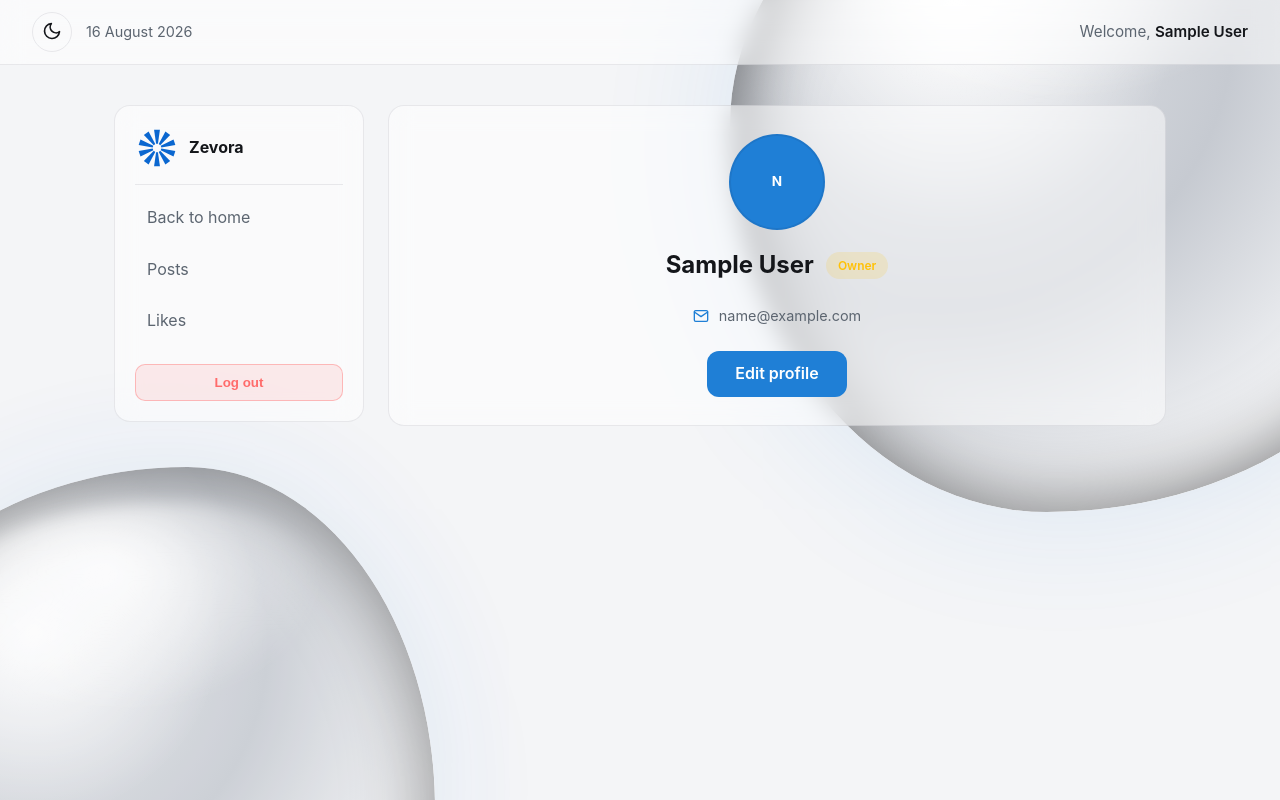
After one commit to zarrush/django-blog, a Django app: page /en/accounts/panel/ in a window 1280 px wide. The commit adds this page. Run offline with Django 4.2, Linux system fonts and the light colour scheme; the visitor is signed in with stand-in values (Sample User, id 1); parts of the project's set-up code (start-up, migrations or seed data) failed here and were passed over.

Commit message:
feat(accounts): user panel & profile edit

```diff
--- /dev/null
+++ b/accounts/templates/accounts/includes/panel_header.html
@@ -0,0 +1,11 @@
+{% load i18n %}
+<header class="panel-header">
+  <div class="panel-header-group">
+    <button id="theme-toggle" class="icon-btn" type="button" aria-label="Toggle theme">
+      <span class="icon-moon"><svg class="icon" viewBox="0 0 24 24"><path d="M21 12.79A9 9 0 1 1 11.21 3 7 7 0 0 0 21 12.79z"/></svg></span>
+      <span class="icon-sun"><svg class="icon" viewBox="0 0 24 24"><circle cx="12" cy="12" r="5"/><line x1="12" y1="1" x2="12" y2="3"/><line x1="12" y1="21" x2="12" y2="23"/><line x1="4.22" y1="4.22" x2="5.64" y2="5.64"/><line x1="18.36" y1="18.36" x2="19.78" y2="19.78"/><line x1="1" y1="12" x2="3" y2="12"/><line x1="21" y1="12" x2="23" y2="12"/><line x1="4.22" y1="19.78" x2="5.64" y2="18.36"/><line x1="18.36" y1="4.22" x2="19.78" y2="5.64"/></svg></span>
+    </button>
+    <span class="panel-date">{{ date_str }}</span>
+  </div>
+  <p class="panel-welcome">{% trans "Welcome" %}, <span>{{ user.display_name }}</span></p>
+</header>
--- /dev/null
+++ b/accounts/templates/accounts/panel.html
@@ -0,0 +1,113 @@
+{% extends "blog/base.html" %}
+{% load static i18n %}
+
+{% block header %}{% include "accounts/includes/panel_header.html" %}{% endblock %}
+{% block footer %}{% endblock %}
+
+{% block content %}
+<div class="panel-layout">
+
+  <aside class="panel-sidebar">
+    <a class="panel-brand" href="{% url 'pages:home' %}">
+      <img src="{% static 'images/logo.svg' %}" alt="" class="brand-logo">
+      <span>Zevora</span>
+    </a>
+    <nav class="panel-nav">
+      <a class="panel-link" href="{% url 'pages:home' %}">{% trans "Back to home" %}</a>
+      {% if user.is_staff %}
+        <a class="panel-link {% if tab == 'posts' %}active{% endif %}" href="?tab=posts">{% trans "Posts" %}</a>
+      {% else %}
+        <a class="panel-link {% if tab == 'comments' %}active{% endif %}" href="?tab=comments">{% trans "Comments" %}</a>
+      {% endif %}
+      <a class="panel-link {% if tab == 'likes' %}active{% endif %}" href="?tab=likes">{% trans "Likes" %}</a>
+      <form method="post" action="{% url 'accounts:logout' %}" class="panel-logout-form">
+        {% csrf_token %}
+        <button type="submit" class="panel-logout">{% trans "Log out" %}</button>
+      </form>
+    </nav>
+  </aside>
+
+  <main class="panel-main">
+    <section class="glass-card profile-card">
+      {% if user.profile.avatar %}
+        <img class="profile-avatar" src="{{ user.profile.avatar.url }}" alt="">
+      {% else %}
+        <span class="profile-avatar avatar-fallback">{{ user.email|first|upper }}</span>
+      {% endif %}
+
+      <div class="profile-idline">
+        <h2>{{ user.display_name }}</h2>
+        {% if user.role == "owner" %}
+          <span class="role-badge role-owner">{% trans "Owner" %}</span>
+        {% elif user.role == "author" %}
+          <span class="role-badge role-author">{% trans "Author" %}</span>
+        {% else %}
+          <span class="role-badge role-member">{% trans "Member" %}</span>
+        {% endif %}
+      </div>
+
+      {% if user.profile.bio %}
+        <p class="profile-bio">{{ user.profile.bio|linebreaksbr }}</p>
+      {% endif %}
+
+      <div class="profile-socials">
+        <div class="social-line">
+          <svg class="icon icon--sm" viewBox="0 0 24 24"><rect x="2" y="4" width="20" height="16" rx="2"/><polyline points="22,6 12,13 2,6"/></svg>
+          <span>{{ user.email }}</span>
+        </div>
+        {% if user.is_staff %}
+          {% if user.profile.instagram %}<div class="social-line"><span>Instagram</span><span>{{ user.profile.instagram }}</span></div>{% endif %}
+          {% if user.profile.twitter %}<div class="social-line"><span>X / Twitter</span><span>{{ user.profile.twitter }}</span></div>{% endif %}
+          {% if user.profile.facebook %}<div class="social-line"><span>Facebook</span><span>{{ user.profile.facebook }}</span></div>{% endif %}
+          {% if user.profile.website %}<div class="social-line"><span>Website</span><span>{{ user.profile.website }}</span></div>{% endif %}
+        {% endif %}
+      </div>
+
+      <a href="{% url 'accounts:profile_edit' %}" class="btn-auth panel-edit-btn">{% trans "Edit profile" %}</a>
+    </section>
+
+    {% if tab == "posts" and user.is_staff %}
+      <section class="glass-card panel-list">
+        <h3>{% trans "My posts" %}</h3>
+        {% for p in my_posts %}
+          <a class="panel-row" href="{{ p.get_absolute_url }}">
+            <span>{{ p.title }}</span>
+            <span class="row-meta">{{ p.get_status_display }} · {{ p.publish|date:"M d, Y" }}</span>
+          </a>
+        {% empty %}
+          <p class="empty">{% trans "No posts yet." %}</p>
+        {% endfor %}
+      </section>
+    {% endif %}
+
+    {% if tab == "comments" and not user.is_staff %}
+      <section class="glass-card panel-list">
+        <h3>{% trans "My comments" %}</h3>
+        {% for c in my_comments %}
+          <div class="panel-row">
+            <span>{{ c.body|truncatewords:20 }}</span>
+            <a class="row-meta" href="{{ c.post.get_absolute_url }}">{{ c.post.title }}</a>
+          </div>
+        {% empty %}
+          <p class="empty">{% trans "No comments yet." %}</p>
+        {% endfor %}
+      </section>
+    {% endif %}
+
+    {% if tab == "likes" %}
+      <section class="glass-card panel-list">
+        <h3>{% trans "Liked posts" %}</h3>
+        {% for like in liked %}
+          <a class="panel-row" href="{{ like.post.get_absolute_url }}">
+            <span>{{ like.post.title }}</span>
+            <span class="row-meta">{{ like.created|date:"M d, Y" }}</span>
+          </a>
+        {% empty %}
+          <p class="empty">{% trans "No likes yet." %}</p>
+        {% endfor %}
+      </section>
+    {% endif %}
+  </main>
+
+</div>
+{% endblock %}
--- a/accounts/urls.py
+++ b/accounts/urls.py
@@ -13,4 +13,6 @@ urlpatterns = [
     path("password-reset/done/", auth_views.PasswordResetDoneView.as_view(template_name="accounts/password_reset_done.html"), name="password_reset_done"),
     path("password-reset/confirm/<uidb64>/<token>/", auth_views.PasswordResetConfirmView.as_view(template_name="accounts/password_reset_confirm.html"), name="password_reset_confirm"),
     path("password-reset/complete/", auth_views.PasswordResetCompleteView.as_view(template_name="accounts/password_reset_complete.html"), name="password_reset_complete"),
+    path("panel/", views.user_panel, name="panel"),
+    path("panel/edit/", views.profile_edit, name="profile_edit"),
 ]
--- a/accounts/views.py
+++ b/accounts/views.py
@@ -104,3 +104,57 @@ def _send_confirmation_email(request, user):
         [user.email],
         html_message=html_message,
     )
+from datetime import date
+import jdatetime
+from blog.models import Comment, Like
+from .forms import ProfileEditForm
+
+
+def _panel_context(request):
+    """Shared panel header data: Jalali date for fa, Gregorian otherwise."""
+    today = date.today()
+    if request.LANGUAGE_CODE.startswith("fa"):
+        jd = jdatetime.date.fromgregorian(date=today)
+        date_str = jd.strftime("%d %B %Y")
+    else:
+        date_str = today.strftime("%d %B %Y")
+    return {"date_str": date_str}
+
+
+@login_required
+def user_panel(request):
+    """User panel: profile card + posts/comments/likes tabs."""
+    context = _panel_context(request)
+    context["tab"] = request.GET.get("tab", "profile")
+    user = request.user
+    if user.is_staff:
+        context["my_posts"] = user.blog_posts.all()
+    else:
+        context["my_comments"] = Comment.objects.filter(email__iexact=user.email, active=True)
+    context["liked"] = Like.objects.filter(user=user).select_related("post")
+    return render(request, "accounts/panel.html", context)
+
+
+@login_required
+def profile_edit(request):
+    """Edit profile page."""
+    profile = request.user.profile
+    if request.method == "POST":
+        form = ProfileEditForm(request.POST, request.FILES, instance=profile)
+        if form.is_valid():
+            form.save()
+            messages.success(request, _("Profile updated."))
+            return redirect("accounts:panel")
+    else:
+        form = ProfileEditForm(
+            instance=profile,
+            initial={
+                "first_name": request.user.first_name,
+                "last_name": request.user.last_name,
+                "username": request.user.username,
+                "email": request.user.email,
+            },
+        )
+    context = _panel_context(request)
+    context["form"] = form
+    return render(request, "accounts/profile_edit.html", context)
--- a/blog/static/css/main.css
+++ b/blog/static/css/main.css
@@ -11,3 +11,4 @@
 @import "layout.css";
 @import "pages.css";
 @import "auth.css";
+@import "panel.css";
--- /dev/null
+++ b/blog/static/css/panel.css
@@ -0,0 +1,135 @@
+/*
+  panel.css — User panel & profile edit pages.
+*/
+
+/* Panel header */
+.panel-header {
+  position: sticky; top: 0; z-index: 50;
+  display: flex; align-items: center; justify-content: space-between;
+  padding: 12px 32px;
+  background: var(--glass);
+  border-bottom: 1px solid var(--glass-border);
+  backdrop-filter: blur(var(--glass-blur));
+  -webkit-backdrop-filter: blur(var(--glass-blur));
+}
+.panel-header-group { display: flex; align-items: center; gap: 14px; }
+.panel-date { color: var(--muted); font-size: .9rem; }
+.panel-welcome { color: var(--muted); font-size: .95rem; }
+.panel-welcome span { color: var(--text); font-weight: 600; }
+
+/* Layout */
+.panel-layout {
+  max-width: 1100px;
+  margin: 40px auto;
+  padding: 0 24px;
+  display: grid;
+  grid-template-columns: 250px 1fr;
+  gap: 24px;
+  align-items: start;
+}
+
+/* Sidebar */
+.panel-sidebar {
+  background: var(--glass);
+  border: 1px solid var(--glass-border);
+  border-radius: 16px;
+  padding: 20px;
+  backdrop-filter: blur(var(--glass-blur));
+  -webkit-backdrop-filter: blur(var(--glass-blur));
+  position: sticky;
+  top: 76px;
+}
+.panel-nav { display: flex; flex-direction: column; gap: 6px; }
+.panel-brand {
+  display: flex; align-items: center; gap: 10px;
+  color: var(--text); font-weight: 700; text-decoration: none;
+  padding-bottom: 14px; margin-bottom: 10px;
+  border-bottom: 1px solid var(--glass-border);
+}
+.panel-link { padding: 10px 12px; border-radius: 10px; color: var(--muted); text-decoration: none; transition: .2s; }
+.panel-link:hover { color: var(--text); background: rgba(255, 255, 255, .06); }
+.panel-link.active { color: var(--text); background: rgba(255, 255, 255, .08); }
+.panel-logout-form { margin-top: 14px; }
+.panel-logout {
+  width: 100%; padding: 10px; border-radius: 10px;
+  border: 1px solid rgba(255, 107, 107, .4);
+  background: rgba(255, 107, 107, .12);
+  color: #ff6b6b; font-weight: 600; cursor: pointer;
+  transition: .2s;
+}
+.panel-logout:hover { background: rgba(255, 107, 107, .22); }
+
+/* Cards */
+.glass-card {
+  background: var(--glass);
+  border: 1px solid var(--glass-border);
+  border-radius: 16px;
+  padding: 28px;
+  backdrop-filter: blur(var(--glass-blur));
+  -webkit-backdrop-filter: blur(var(--glass-blur));
+}
+.profile-card { text-align: center; }
+.profile-avatar {
+  width: 96px; height: 96px; border-radius: 50%;
+  object-fit: cover; border: 2px solid var(--glass-border);
+}
+.profile-avatar.big { width: 120px; height: 120px; }
+.avatar-fallback {
+  display: inline-flex; align-items: center; justify-content: center;
+  background: var(--accent); color: #fff; font-weight: 700;
+}
+.profile-idline { display: flex; align-items: center; justify-content: center; gap: 12px; margin-top: 16px; }
+.profile-idline h2 { color: var(--text); }
+.role-badge { padding: 4px 12px; border-radius: 999px; font-size: .75rem; font-weight: 600; }
+.role-member { background: rgba(255, 255, 255, .08); color: var(--muted); }
+.role-author { background: rgba(31, 127, 214, .15); color: var(--accent); }
+.role-owner  { background: rgba(255, 193, 7, .15);  color: #ffc107; }
+.profile-bio { color: var(--muted); line-height: 1.7; max-width: 520px; margin: 16px auto 0; }
+.profile-socials { margin-top: 20px; display: flex; flex-direction: column; gap: 10px; align-items: center; }
+.social-line { display: flex; align-items: center; gap: 10px; color: var(--muted); font-size: .9rem; }
+.social-line .icon { color: var(--accent); }
+.panel-edit-btn { display: inline-block; width: auto; padding: 10px 28px; margin-top: 24px; text-decoration: none; }
+
+/* Lists */
+.panel-list { margin-top: 24px; }
+.panel-list h3 { color: var(--text); margin-bottom: 14px; }
+.panel-row {
+  display: flex; justify-content: space-between; gap: 12px;
+  padding: 10px 12px; border-radius: 10px;
+  color: var(--text); text-decoration: none;
+}
+.panel-row:hover { background: rgba(255, 255, 255, .06); }
+.row-meta { color: var(--muted); font-size: .8rem; white-space: nowrap; }
+.empty { color: var(--muted); }
+
+/* Edit form */
+.edit-form { max-width: 640px; margin: 40px auto; }
+.avatar-edit { position: relative; width: 120px; margin: 0 auto 24px; }
+.camera-btn {
+  position: absolute; bottom: 6px; inset-inline-end: 6px;
+  width: 36px; height: 36px; border-radius: 50%;
+  background: var(--accent); color: #fff;
+  display: flex; align-items: center; justify-content: center;
+  cursor: pointer;
+}
+.hidden-input input { display: none; }
+.edit-grid { display: grid; grid-template-columns: 1fr 1fr; gap: 0 16px; }
+.edit-field { margin-bottom: 16px; }
+.edit-field label { display: block; font-size: .8rem; color: var(--muted); margin-bottom: 6px; }
+.edit-field input, .edit-field textarea {
+  width: 100%; padding: 12px 14px;
+  border-radius: 12px; border: 1px solid var(--glass-border);
+  background: rgba(255, 255, 255, .04);
+  color: var(--text); outline: none;
+  font-family: inherit; font-size: .95rem;
+  transition: border-color .2s;
+}
+.edit-field input:focus, .edit-field textarea:focus { border-color: var(--accent); }
+.edit-field input:disabled { opacity: .6; }
+.edit-section { color: var(--text); margin: 8px 0 16px; }
+
+@media (max-width: 900px) {
+  .panel-layout { grid-template-columns: 1fr; }
+  .panel-sidebar { position: static; }
+  .edit-grid { grid-template-columns: 1fr; }
+}
--- a/blog/templates/blog/base.html
+++ b/blog/templates/blog/base.html
@@ -35,6 +35,7 @@
       <div class="blob"></div>
       <div class="blob blob--secondary"></div>
     </div>
+{% block header %}
 <header class="site-header">
   <div class="header-inner">
 
@@ -84,22 +85,14 @@
       {% endfor %}
 
       {% if user.is_authenticated %}
-        <details class="profile-drop">
-          <summary class="profile-chip">
+<a class="profile-chip" href="{% url 'accounts:panel' %}">
   {% if user.profile.avatar %}
     <img class="avatar" src="{{ user.profile.avatar.url }}" alt="">
   {% else %}
     <span class="avatar avatar-fallback">{{ user.email|first|upper }}</span>
   {% endif %}
   <span class="profile-name">{% firstof user.get_full_name user.username user.email %}</span>
-          </summary>
-          <div class="drop-menu drop-end">
-            <form method="post" action="{% url 'accounts:logout' %}">
-              {% csrf_token %}
-              <button type="submit" class="menu-btn">{% trans "Logout" %}</button>
-            </form>
-          </div>
-        </details>
+</a>
       {% else %}
         <a class="btn-start" href="{% url 'accounts:auth' %}">{% trans "Start" %}</a>
       {% endif %}
@@ -107,9 +100,12 @@
 
   </div>
 </header>
+{% endblock %}
+
     <div id="content">
       {% block content %}{% endblock %}
     </div>
+{% block footer %}
 <footer class="site-footer">
   <div class="footer-inner">
 
@@ -205,6 +201,7 @@
   </div>
 
 </footer>
+{% endblock %}
 <button id="to-top" class="to-top" aria-label="Back to top">
   <svg class="icon" viewBox="0 0 24 24"><line x1="12" y1="19" x2="12" y2="5"/><polyline points="5 12 12 5 19 12"/></svg>
 </button>
```
Also changed, not shown: accounts/forms.py (+42 -1 lines), accounts/models.py (+19 -0 lines), accounts/templates/accounts/profile_edit.html (added, +52 -0 lines), accounts/migrations/0003_profile_birthday_profile_facebook_profile_instagram_and_more.py (added). Lines whose indentation alone changed are shown as unchanged.
